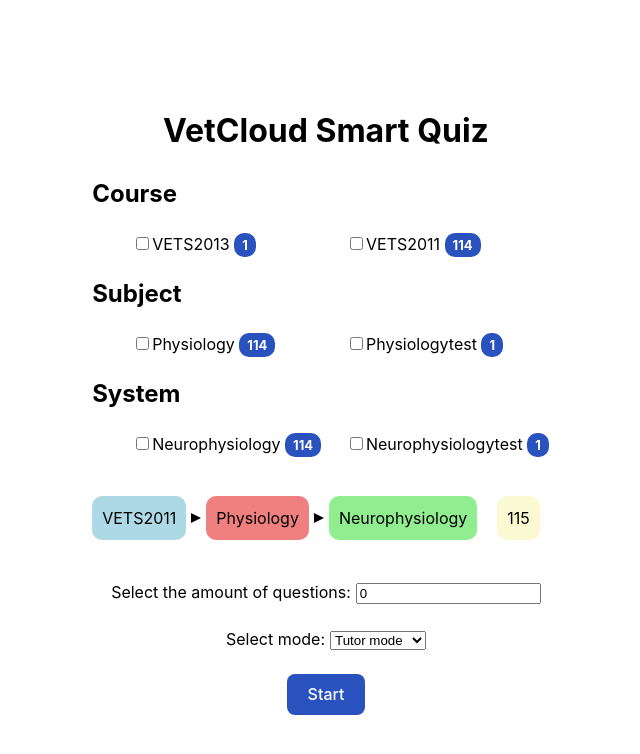
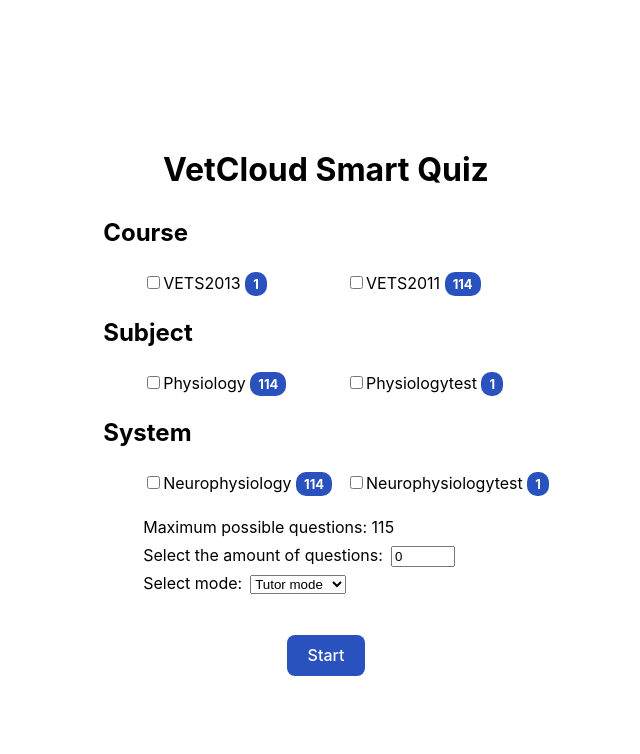
Before and after one commit to UQ-eLIPSE/crucible-components, a Vue app: page / in a window 1280 px wide. Shown: the top 754 px of the page, without its empty margins (314-954 px from the left). Built offline with nearby package versions, Linux system fonts and the light colour scheme.

Commit message:
Add timeout functionality to show message and alter styling

```diff
--- a/src/components/StartPage.vue
+++ b/src/components/StartPage.vue
@@ -2,23 +2,12 @@
   <div>
     <h1>VetCloud Smart Quiz</h1>
     <MCQTagOptions />
-    <div class="tags-display">
-      <div class="tag-container course">
-        <p class="tag-text">VETS2011</p>
-      </div>
-      <div class="arrow"></div>
-      <div class="tag-container subject">
-        <p class="tag-text">Physiology</p>
-      </div>
-      <div class="arrow"></div>
-      <div class="tag-container system">
-        <p class="tag-text">Neurophysiology</p>
-      </div>
-      <div class="tag-container questions-count">
-        <p class="tag-text">{{ questionsQueue.getquestionnumber() }}</p>
-      </div>
-    </div>
-    <div>
+    <div class="quiz-config-container">
+      <div class="question-config-container">
+        <p class="tag-text">
+          Maximum possible questions: {{ questionsQueue.getquestionnumber() }}
+        </p>
+        <div class="question-amount-container">
           <label for="question-amount">Select the amount of questions:</label>
           <input
             id="question-amount"
@@ -26,8 +15,14 @@
             type="number"
             placeholder="Question amount"
             min="1"
+            :max="questionsQueue.getquestionnumber()"
+            @input="checkMax"
           />
         </div>
+        <p v-if="showMaxMsg" class="show-max-msg">
+          Cannot select more than
+          {{ questionsQueue.getquestionnumber() }} questions.
+        </p>
         <div>
           <label for="mode-select">Select mode:</label>
           <select id="mode-select" v-model="selectedMode">
@@ -35,7 +30,8 @@
             <option value="Timed">Timed mode</option>
           </select>
         </div>
-
+      </div>
+    </div>
     <button class="start-button" @click="startQuiz">Start</button>
   </div>
 </template>
@@ -46,6 +42,9 @@ import MCQTagOptions from "@components/MCQ/MCQTagOptions.vue";
 import { useQuizStore } from "@/store/QuizStore";
 const questionAmount = ref<number>(0);
 const selectedMode = ref<string>("Tutor");
+const showMaxMsg = ref<boolean>(false);
+const showMaxMsgDelay = 3000;
+const showMaxMsgTimeoutId = ref<number | null>(null);
 const emit = defineEmits(["start-quiz"]);
 const questionsQueue = useQuizStore();
 
@@ -55,22 +54,44 @@ const startQuiz = () => {
     mode: selectedMode.value,
   });
 };
+
+const checkMax = () => {
+  if (showMaxMsgTimeoutId.value) {
+    clearTimeout(showMaxMsgTimeoutId.value);
+  }
+  if (questionAmount.value > questionsQueue.getquestionnumber()) {
+    questionAmount.value = questionsQueue.getquestionnumber();
+    showMaxMsg.value = true;
+    showMaxMsgTimeoutId.value = window.setTimeout(() => {
+      showMaxMsg.value = false;
+    }, showMaxMsgDelay);
+  }
+};
 </script>
 
 <style scoped>
 #mode-select,
-#question-amount,
-#question-tag {
-  margin-left: 5px;
-  margin-bottom: 5%;
+#question-amount {
+  margin-left: 0.5rem;
 }
+
+.question-config-container {
+  display: flex;
+  flex-direction: column;
+  gap: 0.25rem;
+  text-align: left;
+  padding-left: 40px;
+  margin-bottom: 40px;
+}
+
+.show-max-msg {
+  color: red;
+  margin: 0.15rem 0;
+}
+
 .start-button {
   color: #ffffff;
   background-color: #2a52be;
-}
-.questions-count {
-  margin: 20px;
-  background-color: lightgoldenrodyellow;
 }
 .course {
   background-color: lightblue;
@@ -81,27 +102,8 @@ const startQuiz = () => {
 .system {
   background-color: lightgreen;
 }
-.tag-container {
-  border-radius: 10px;
-  padding: 10px;
-  text-align: center;
-}
 .tag-text {
   margin: 0px;
-}
-.tags-display {
-  display: flex;
-  align-items: center;
-  justify-content: center;
-  margin-bottom: 20px;
-}
-.arrow {
-  width: 0;
-  height: 0;
-  border-top: 5px solid transparent;
-  border-bottom: 5px solid transparent;
-  border-left: 10px solid black;
-  margin: 5px;
 }
 @media screen and (max-width: 768px) {
   .tags-display {
@@ -109,8 +111,5 @@ const startQuiz = () => {
     align-items: center;
     justify-content: center;
   }
-  .arrow {
-    transform: rotate(90deg);
-  }
 }
 </style>
```
Lines whose indentation alone changed are shown as unchanged.
